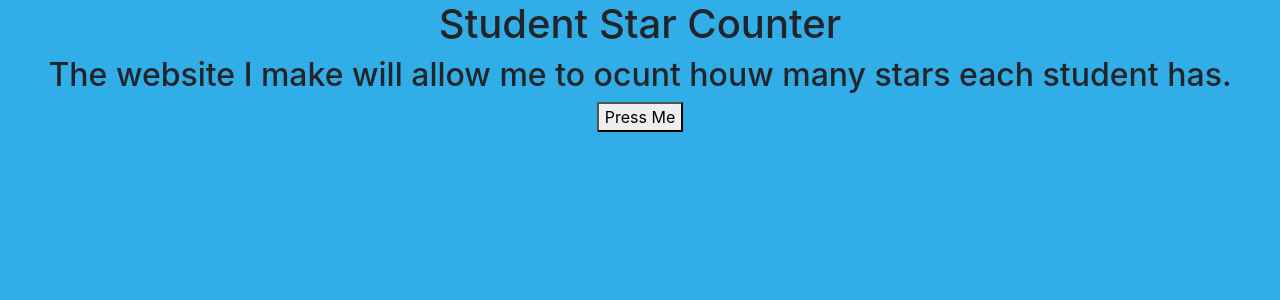
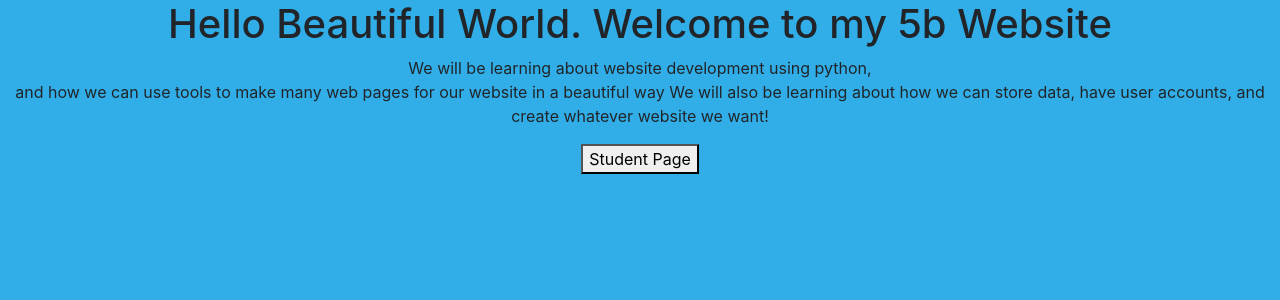
Before and after one commit to christian-j-eid/FlaskTemplateForMyStudents, a Flask app: page / in a window 1280 px wide. Shown: the part 56-356 px from the top of the page. Run offline with Flask 3, Linux system fonts and the light colour scheme; some libraries are stand-ins or nearby versions.

Commit message:
What End of Class 1 should look like

```diff
--- a/main.py
+++ b/main.py
@@ -9,3 +9,6 @@ app = Flask(__name__)
 @app.route('/home')
 def homePage():
     return render_template('base.html')
+
+def students():
+    return render_template('students.html')
--- a/templates/base.html
+++ b/templates/base.html
@@ -19,22 +24,25 @@
   <div class="collapse navbar-collapse" id="navbarNav">
     <ul class="navbar-nav">
       <li class="nav-item active">
-        <a class="nav-link" href="base#" > OPTION1 <span class="sr-only"</span></a>
+        <a class="nav-link" href="students#" > About My Students <span class="sr-only"</span></a>
       </li>
       <li class="nav-item">
-        <a class="nav-link" href="#">OPTION2</a>
+        <a class="nav-link" href="#">GITHUB</a>
     </ul>
   </div>
 </nav>
+    <h1> Hello Beautiful World. Welcome to my 5b Website </h1>
+    <p> We will be learning about website development using python,
+        <br>
+        and how we can use tools to make many web pages for our website in a beautiful way
+        We will also be learning about how we can store data, have user accounts, and create whatever website we want!
 
-    <title>NoahKaiClass1</title>
-</head>
-<body>
 
-    <h1>Student Star Counter</h1>
-    <h2>The website I make will allow me to ocunt houw many stars each student has.</h2>
+    </p>
 
-    <button type = 'button'>Press Me</button>
+     <a href = "/students">
+       <button type = 'button'> Student Page </button>
+    </a>
 
 <script src="https://code.jquery.com/jquery-3.3.1.slim.min.js" integrity="sha384-q8i/X+965DzO0rT7abK41JStQIAqVgRVzpbzo5smXKp4YfRvH+8abtTE1Pi6jizo" crossorigin="anonymous"></script>
 <script src="https://cdnjs.cloudflare.com/ajax/libs/popper.js/1.14.7/umd/popper.min.js" integrity="sha384-UO2eT0CpHqdSJQ6hJty5KVphtPhzWj9WO1clHTMGa3JDZwrnQq4sF86dIHNDz0W1" crossorigin="anonymous"></script>
```
Also changed, not shown: other parts of templates/base.html (+6 -1 lines).
